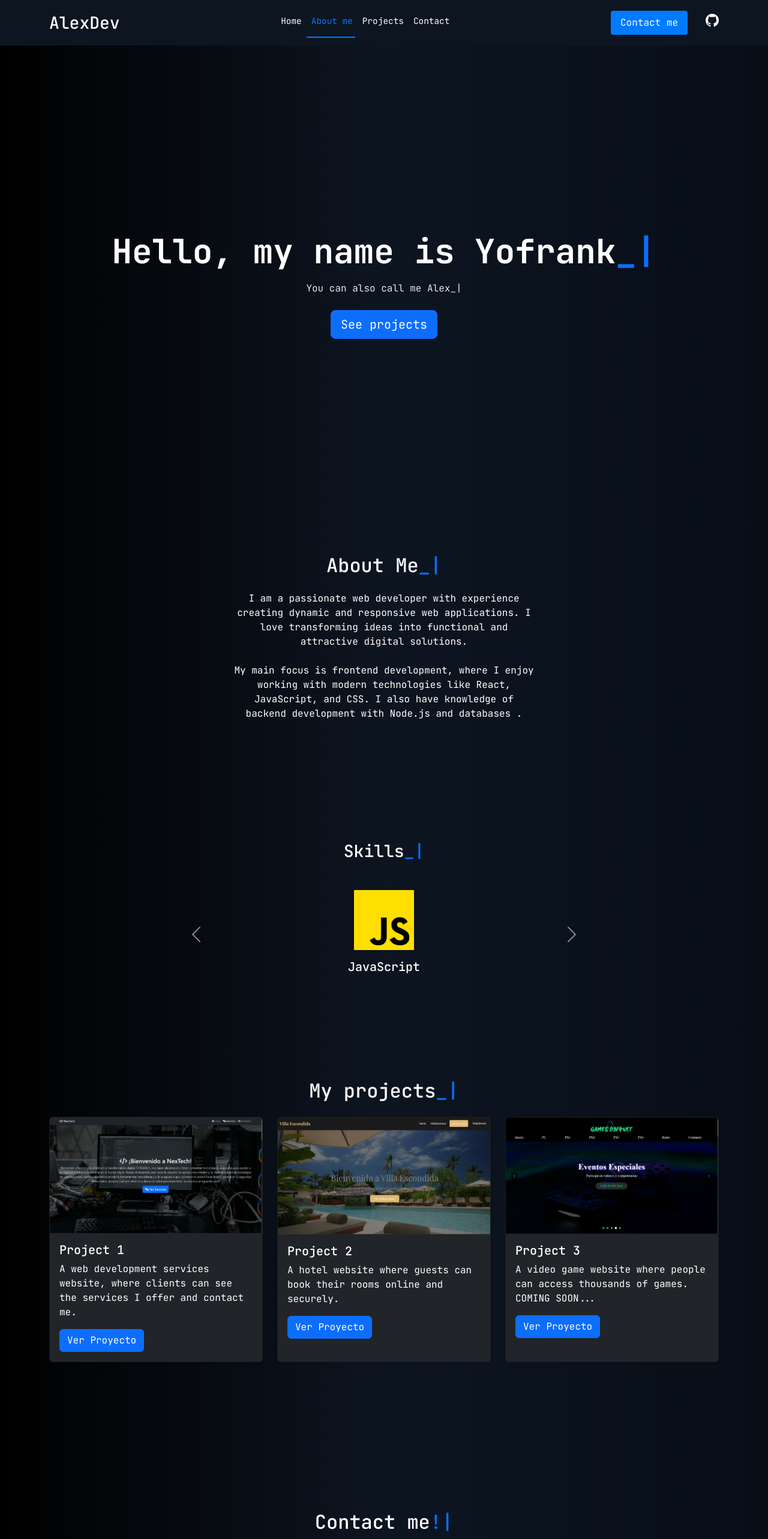
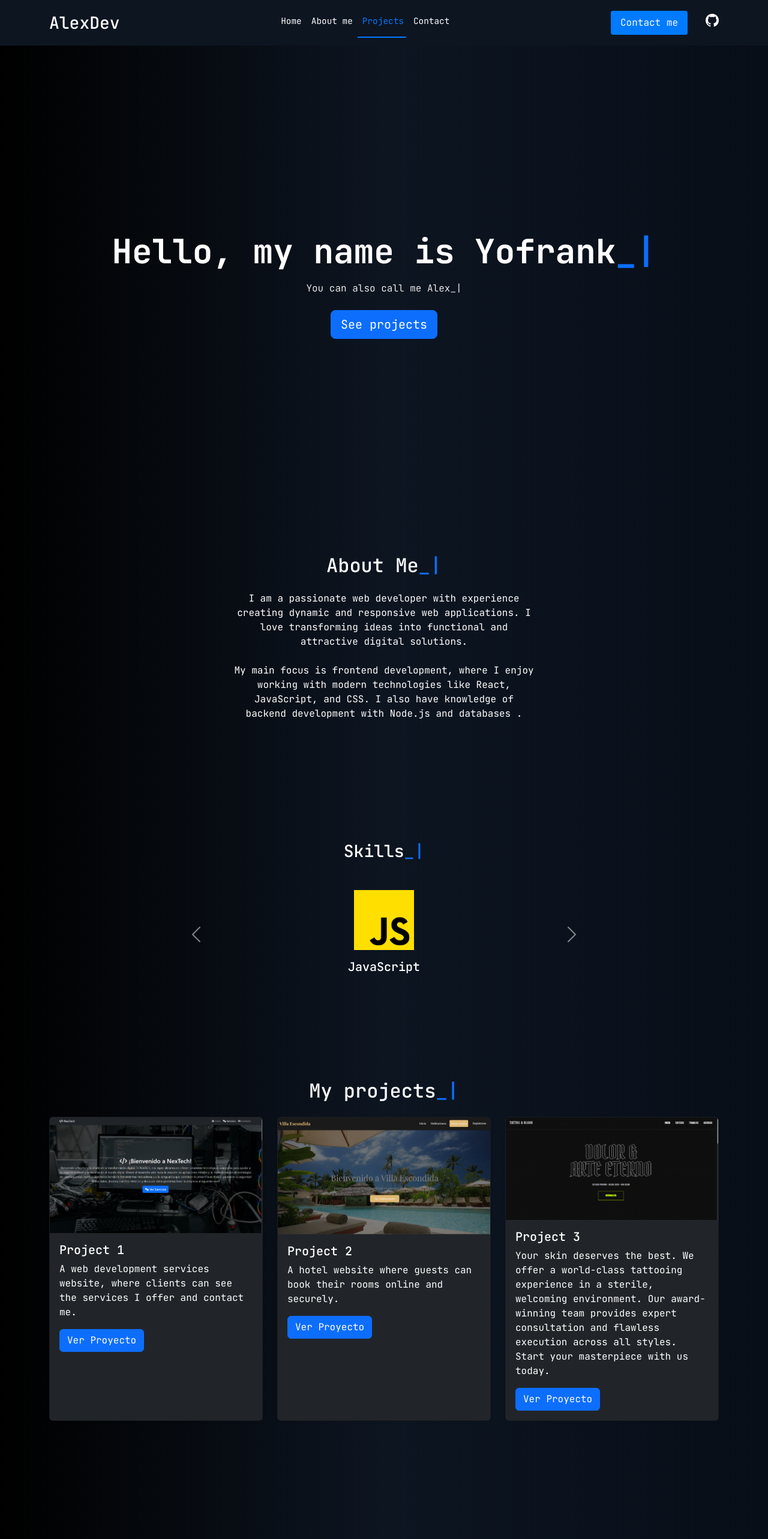
Before and after one commit to AlexDev0627/MyPortfolio, a React (Vite) app: page / in a window 1280 px wide. Shown: the top 2566 px of the page at 60% size. Built offline with nearby package versions, Linux system fonts and the light colour scheme.

Commit message:
cambio de imagen de proyecto #3

```diff
--- a/src/components/Projects.jsx
+++ b/src/components/Projects.jsx
@@ -2,7 +2,7 @@ import React from 'react';
 import { motion } from 'framer-motion';
 import proyecto1 from'../assets/proyecto1.png';
 import proyecto2 from'../assets/proyecto2.png';
-import proyecto3 from'../assets/proyecto3.png';
+import proyecto3 from'../assets/tatto-blood.png';
 import { TypeAnimation } from 'react-type-animation';
 
 
@@ -24,9 +24,9 @@ const projectsData = [
   {
     id: 3,
     title: 'Project 3',
-    description: 'A video game website where people can access thousands of games. COMING SOON...',
+    description: 'Your skin deserves the best. We offer a world-class tattooing experience in a sterile, welcoming environment. Our award-winning team provides expert consultation and flawless execution across all styles. Start your masterpiece with us today.',
     image: proyecto3, // Placeholder image
-    link: '#',
+    link: 'https://tattos-blood.vercel.app/',
   },
 ];
 
```
Also changed, not shown: src/assets/tatto-blood.png (added).
